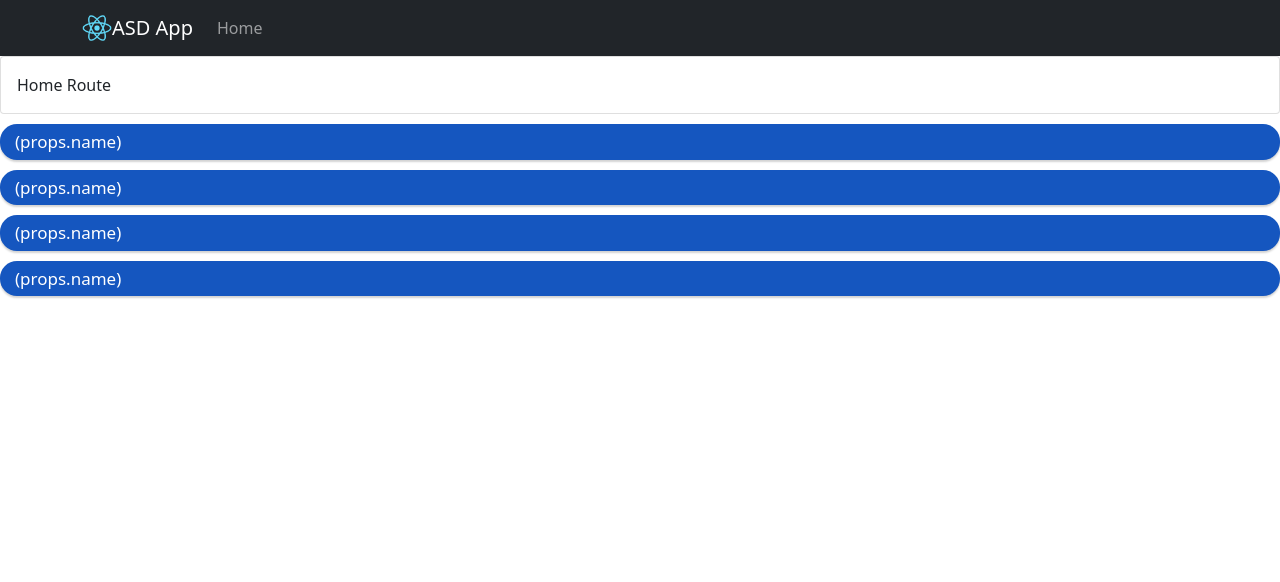
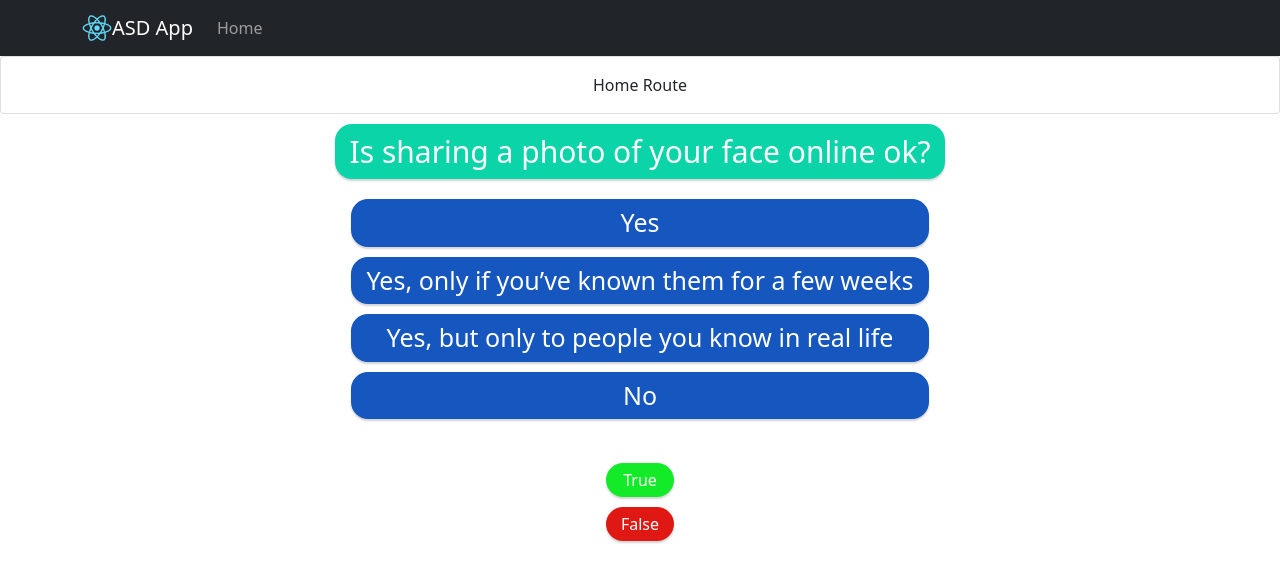
Before and after one commit to ereali/ASD-App, a React (Create React App) app in the folder web/: page / in a window 1280 px wide. Shown: the top 582 px of the page. Built offline with nearby package versions, Linux system fonts and the light colour scheme.

Commit message:
Added quiz button as label

```diff
--- a/web/src/App.css
+++ b/web/src/App.css
@@ -36,3 +36,23 @@
     transform: rotate(360deg);
   }
 }
+
+.quiz {
+  display: flex;
+  justify-content: center;
+  align-items: center;
+}
+
+.FourButtonModule {
+  margin: 10px, 20px, 20px, 20px;
+  display: flex;
+  justify-content: center;
+  align-items: center;
+}
+
+.TrueFalseModule {
+  margin: 10px, 20px, 20px, 20px;
+  display: flex;
+  justify-content: center;
+  align-items: center;
+}
--- a/web/src/App.js
+++ b/web/src/App.js
@@ -1,9 +1,11 @@
 import "bootstrap/dist/css/bootstrap.min.css";
+import "./App.css";
 import { Navbar, Container, Nav, Card } from "react-bootstrap";
 import { Switch, Route, Link, useHistory } from "react-router-dom";
 import styled from "styled-components";
 import FourButtonModule from "./Components/fourbuttonquizmodule";
 import TrueFalseModule from "./Components/truefalsequizmodule";
+import QuizButton from "./Components/quizbutton";
 
 function App() {
   // const history = useHistory();
@@ -58,27 +60,37 @@ function App() {
       <div>
         <BackButton onClick={clickMe}>Back</BackButton>
       </div> */}
-      <div>
+
+      <Container classname="quiz">
+        <div className="FourButtonModule">
+          <QuizButton
+            name="quizlabel"
+            backgroundColor="#0bd4a8"
+            textColor="#ffffff"
+            fontSize="30px"
+            hoverBackgroundColor="#079173"
+            content="Is sharing a photo of your face online ok?"
+          />
+        </div>
+        <div className="FourButtonModule">
           <FourButtonModule
-          Answer1="hello world"
-          Answer2="hey"
-          Answer3="wow"
-          Answer4="woah"
+            content1="Yes"
+            content2="Yes, only if you’ve known them for a few weeks"
+            content3="Yes, but only to people you know in real life"
+            content4="No"
             backgroundColor="#1556bf"
             textColor="#ffffff"
-          fontSize="17px"
+            fontSize="25px"
             hoverBackgroundColor="#0e3a80"
           />
         </div>
+        <br></br>
+        <div className="TrueFalseModule">
+          <TrueFalseModule />
+        </div>
+      </Container>
     </div>
   );
 }
 
-const theme = {
-  blue: {
-    default: "#3f51b5",
-    hover: "#283593",
-  },
-};
-
 export default App;
--- a/web/src/Components/fourbuttonquizmodule.jsx
+++ b/web/src/Components/fourbuttonquizmodule.jsx
@@ -12,15 +12,13 @@ function FourButtonModule(props) {
     <div>
       <div>
         <QuizButton
-          onClick={clickMe}
           name="quizbutton1"
           backgroundColor={props.backgroundColor}
           textColor={props.textColor}
           fontSize={props.fontSize}
           hoverBackgroundColor={props.hoverBackgroundColor}
-        >
-          "test"
-        </QuizButton>
+          content={props.content1}
+        />
       </div>
       <div>
         <QuizButton
@@ -29,10 +27,8 @@ function FourButtonModule(props) {
           textColor={props.textColor}
           fontSize={props.fontSize}
           hoverBackgroundColor={props.hoverBackgroundColor}
-          onClick={clickMe}
-        >
-          {props.Answer2}
-        </QuizButton>
+          content={props.content2}
+        />
       </div>
       <div>
         <QuizButton
@@ -41,10 +37,8 @@ function FourButtonModule(props) {
           textColor={props.textColor}
           fontSize={props.fontSize}
           hoverBackgroundColor={props.hoverBackgroundColor}
-          onClick={clickMe}
-        >
-          {props.Answer3}
-        </QuizButton>
+          content={props.content3}
+        />
       </div>
       <div>
         <QuizButton
@@ -53,10 +47,8 @@ function FourButtonModule(props) {
           textColor={props.textColor}
           fontSize={props.fontSize}
           hoverBackgroundColor={props.hoverBackgroundColor}
-          onClick={clickMe}
-        >
-          {props.Answer4}
-        </QuizButton>
+          content={props.content4}
+        />
       </div>
     </div>
   );
--- a/web/src/Components/quizbutton.jsx
+++ b/web/src/Components/quizbutton.jsx
@@ -23,7 +23,7 @@ function QuizButton(props) {
     }
   `;
 
-  return <QuizButton>(props.name)</QuizButton>;
+  return <QuizButton>{props.content}</QuizButton>;
 }
 
 export default QuizButton;
--- a/web/src/Components/truefalsequizmodule.jsx
+++ b/web/src/Components/truefalsequizmodule.jsx
@@ -24,9 +24,8 @@ function TrueFalseModule(props) {
           fontSize={props.fontSize}
           hoverBackgroundColor={TrueHoverColor}
           onClick={clickMe}
-        >
-          True
-        </QuizButton>
+          content="True"
+        />
       </div>
       <div>
         <QuizButton
@@ -36,9 +35,8 @@ function TrueFalseModule(props) {
           fontSize={props.fontSize}
           hoverBackgroundColor={FalseHoverColor}
           onClick={clickMe}
-        >
-          False
-        </QuizButton>
+          content="False"
+        />
       </div>
     </div>
   );
```
Lines whose indentation alone changed are shown as unchanged.
